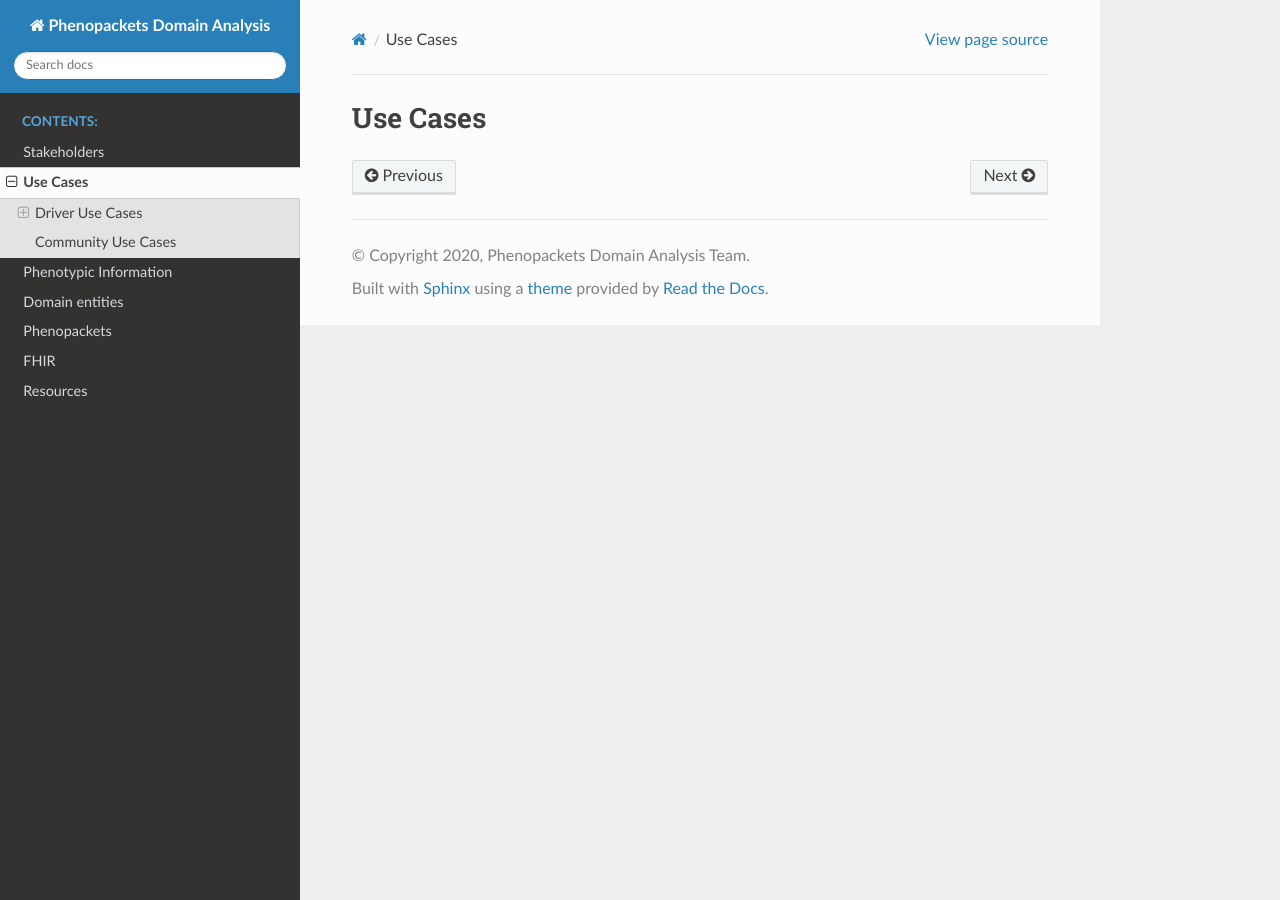
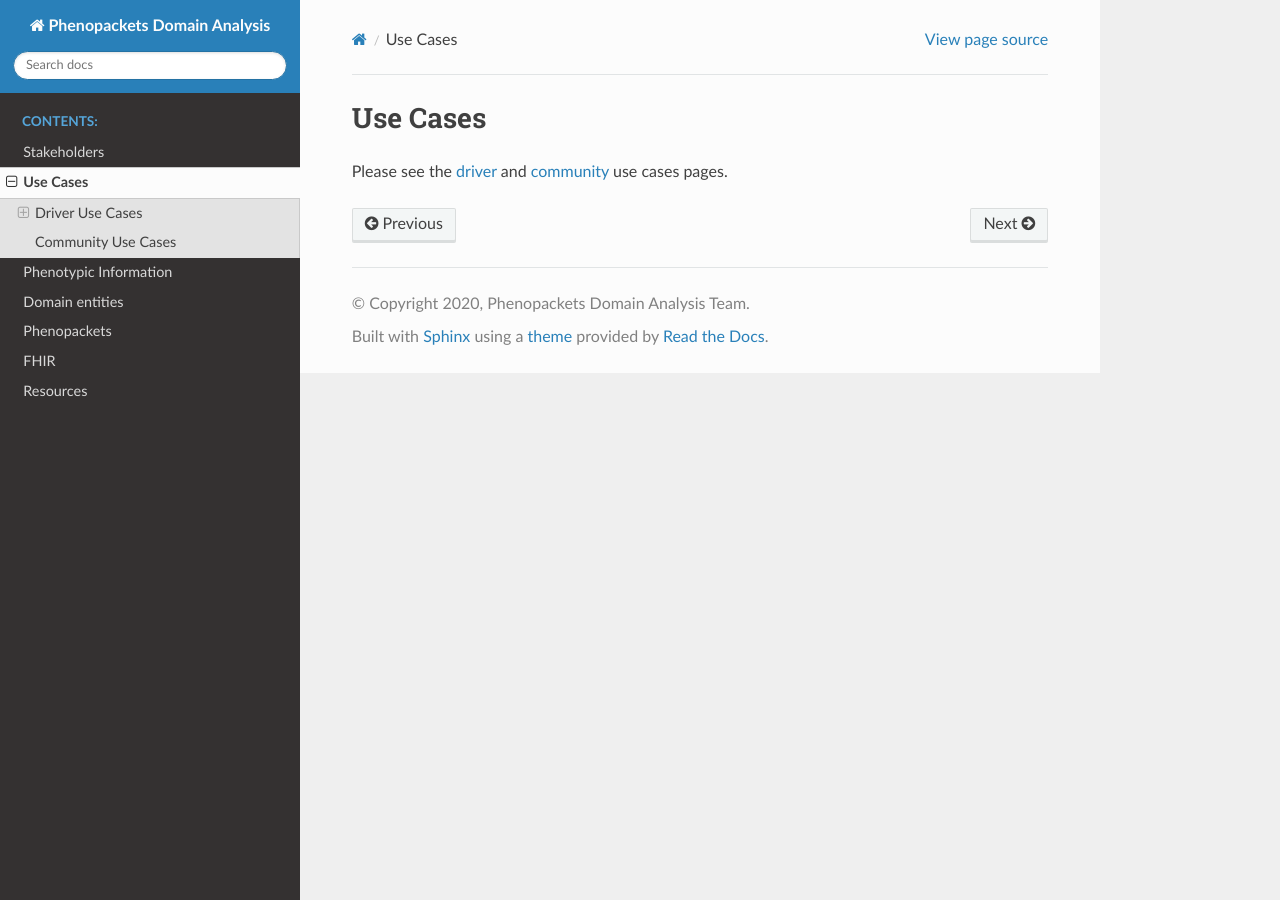
Before and after one commit to phenopackets/domain-analysis, a Sphinx documentation site: the page built from docs/usecases.rst, in a window 1280 px wide. Built offline with Sphinx 7.4.7 and the Read the Docs theme 2.0.0, drawn with Linux system fonts in a browser that asks for light colours.

Commit message:
Update usecases.rst

```diff
--- a/docs/usecases.rst
+++ b/docs/usecases.rst
@@ -2,12 +2,11 @@
 Use Cases
 ===================
 
+Please see the :doc:`driver <usecases-driver>` and :doc:`community <usecases-community>` use cases pages.
 
 
 
 .. DO NOT EDIT BELOW THIS LINE
-
-
 .. toctree::
    :maxdepth: 3
    :caption: Contents:
```
